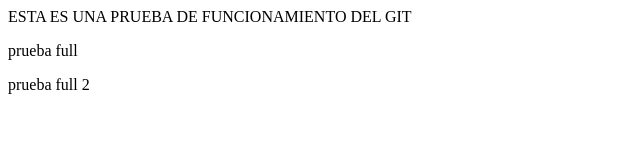
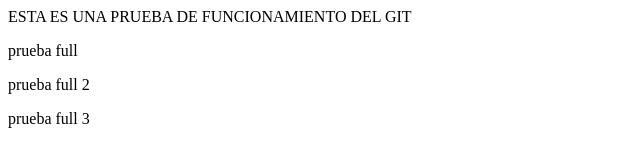
Before and after one commit to de-alan/ejemplo-git, a plain HTML site: page index.html in a window 1280 px wide. Shown: the whole page, without its empty margins (0-640 px from the left). Drawn offline with Linux system fonts and the light colour scheme.

Commit message:
otro parrafo

```diff
--- a/index.html
+++ b/index.html
@@ -5,5 +5,6 @@
 		<p>ESTA ES UNA PRUEBA DE FUNCIONAMIENTO DEL GIT</p>
         	<p>prueba full</p>
         <p>prueba full 2</p>
+          <p>prueba full 3</p>
 	</body>
 </html>
```
